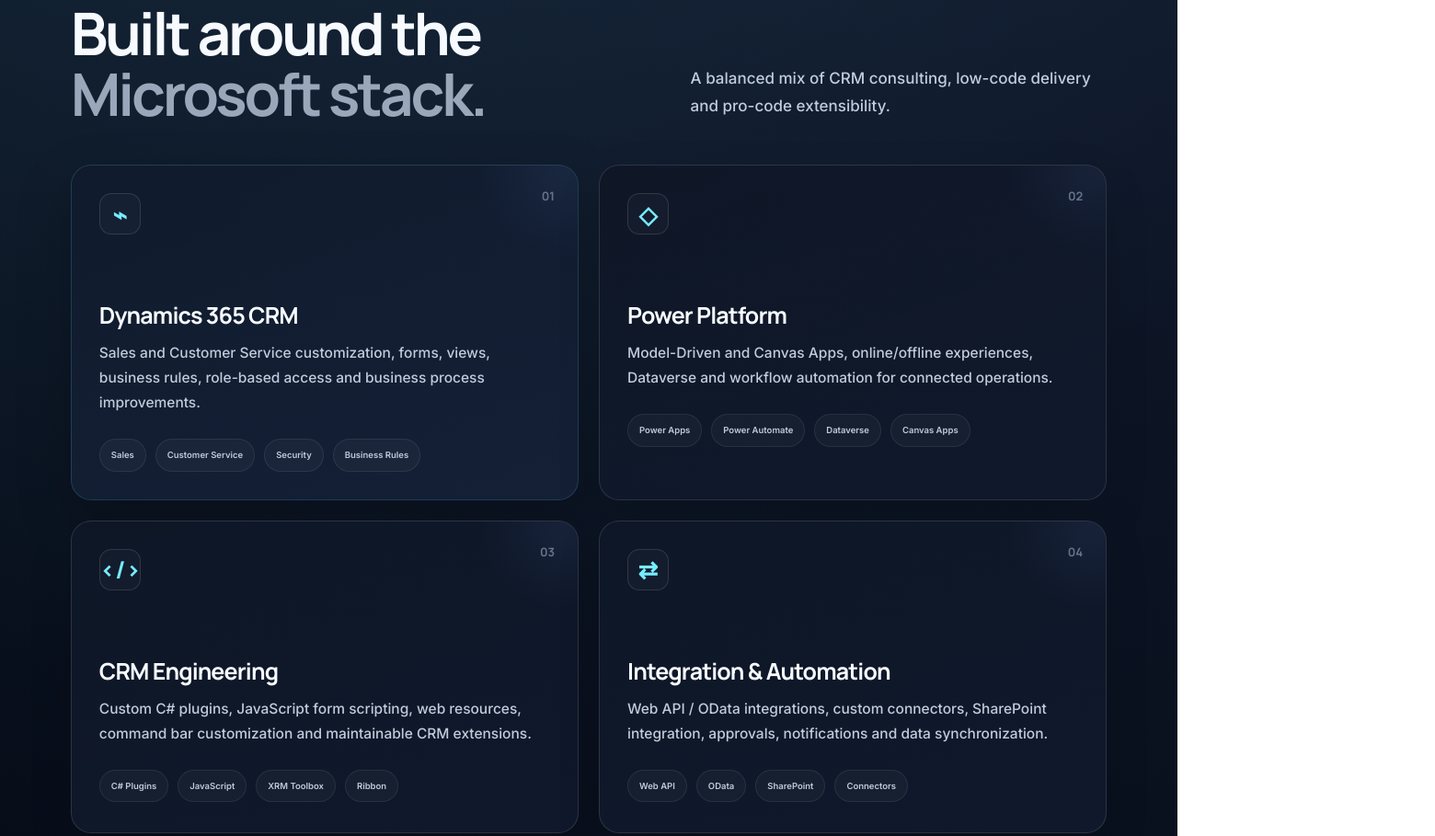
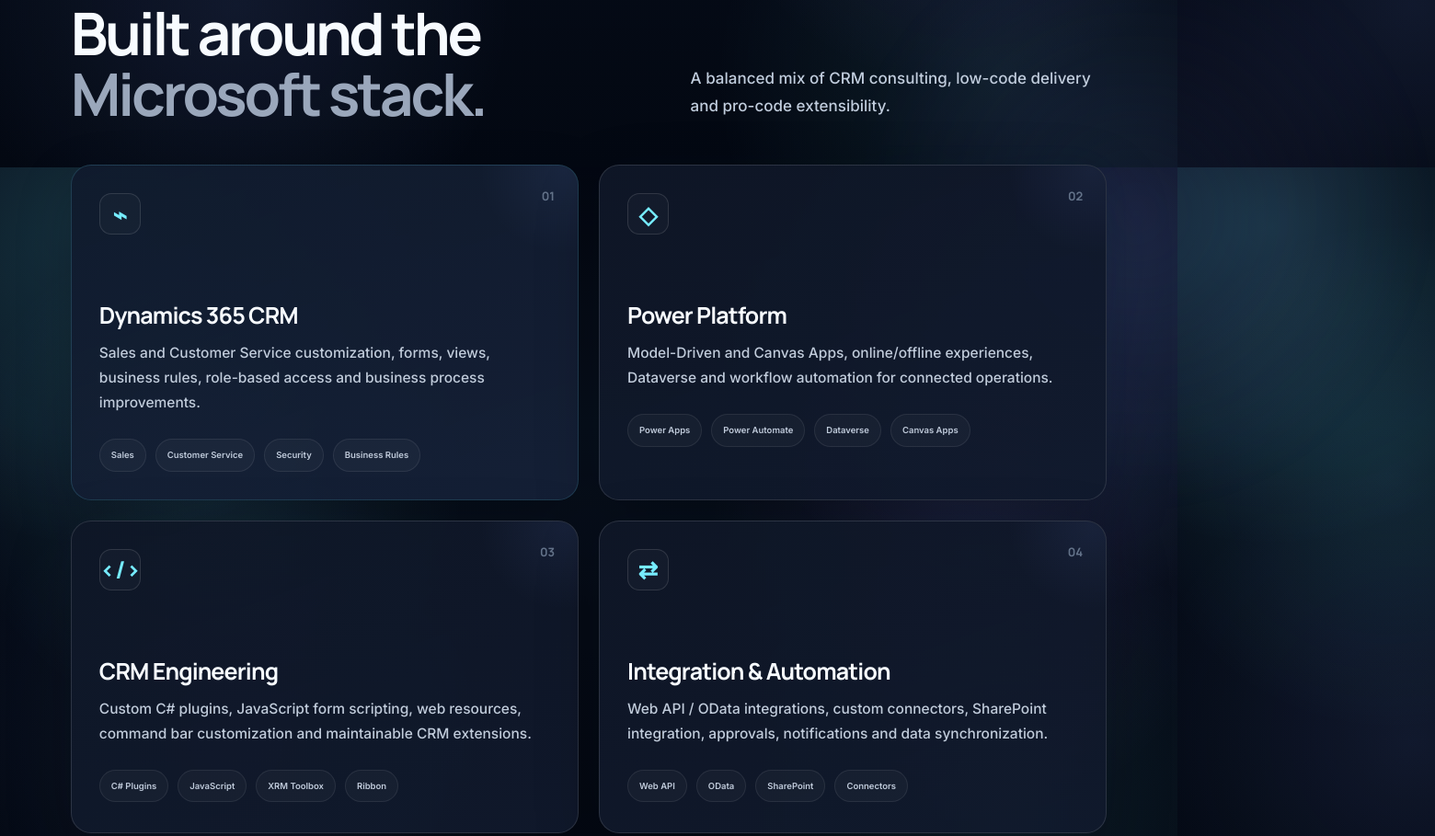
Before and after one commit to HaseebAhmad12-tech/haseeb-ahmad-portfolio, a website: page index.html in a window 1280 px wide. Shown: the part 2218-3127 px from the top of the page at 92% size, 1560 px wide, since content can reach past the window. Drawn offline with Linux system fonts and the light colour scheme; no server answers.

Commit message:
Update style.css

```diff
--- a/style.css
+++ b/style.css
@@ -559,7 +559,136 @@ body{
   margin-left:7px;
   color:var(--cyan);
 }
+/*Site Glory*/
+/* =========================================================
+   GLOBAL PREMIUM GLOW - FULL WEBSITE
+   Add this at the END of style.css
+   ========================================================= */
 
+body{
+  position: relative;
+  background:
+    radial-gradient(circle at 8% 8%,
+      rgba(105,230,255,.18),
+      transparent 25%
+    ),
+    radial-gradient(circle at 88% 16%,
+      rgba(123,156,255,.18),
+      transparent 27%
+    ),
+    radial-gradient(circle at 18% 42%,
+      rgba(105,230,255,.11),
+      transparent 24%
+    ),
+    radial-gradient(circle at 82% 54%,
+      rgba(156,124,255,.11),
+      transparent 25%
+    ),
+    radial-gradient(circle at 20% 78%,
+      rgba(123,156,255,.10),
+      transparent 25%
+    ),
+    radial-gradient(circle at 85% 88%,
+      rgba(105,230,255,.09),
+      transparent 24%
+    ),
+    linear-gradient(
+      180deg,
+      #030712 0%,
+      #07101d 35%,
+      #050b17 65%,
+      #030812 100%
+    );
+  background-attachment: fixed;
+}
+
+
+/* Every main section gets its own soft glow */
+.section{
+  position: relative;
+  isolation: isolate;
+}
+
+.section::before{
+  content: "";
+  position: absolute;
+  z-index: -1;
+  pointer-events: none;
+
+  width: 650px;
+  height: 650px;
+
+  left: -280px;
+  top: 5%;
+
+  border-radius: 50%;
+
+  background:
+    radial-gradient(
+      circle,
+      rgba(105,230,255,.09) 0%,
+      rgba(105,230,255,.035) 38%,
+      transparent 70%
+    );
+
+  filter: blur(20px);
+}
+
+
+/* Alternate glow on every second section */
+.section:nth-of-type(even)::before{
+  left: auto;
+  right: -280px;
+
+  background:
+    radial-gradient(
+      circle,
+      rgba(123,156,255,.10) 0%,
+      rgba(156,124,255,.04) 40%,
+      transparent 70%
+    );
+}
+
+
+/* Extra subtle middle glow */
+.section::after{
+  background:
+    linear-gradient(
+      90deg,
+      transparent,
+      rgba(118,236,255,.13),
+      rgba(134,166,255,.08),
+      transparent
+    );
+}
+
+
+/* Cards slightly glow with the new background */
+.expertise-card,
+.experience-card,
+.project-card,
+.cert-feature,
+.cert-card,
+.blog-card,
+.contact-panel,
+.portrait-card{
+  box-shadow:
+    0 24px 70px rgba(0,0,0,.24),
+    0 0 45px rgba(105,230,255,.025);
+}
+
+
+/* Cyan glow when hovering cards */
+.expertise-card:hover,
+.project-card:hover,
+.cert-card:hover,
+.blog-card:hover{
+  border-color: rgba(118,236,255,.24);
+
+  box-shadow:
+    0 28px 75px rgba(0,0,0,.30),
+    0 0 55px rgba(105,230,255,.07);
+}
 /* Visitor counter */
 .hero-metrics{
   max-width:780px;
```
